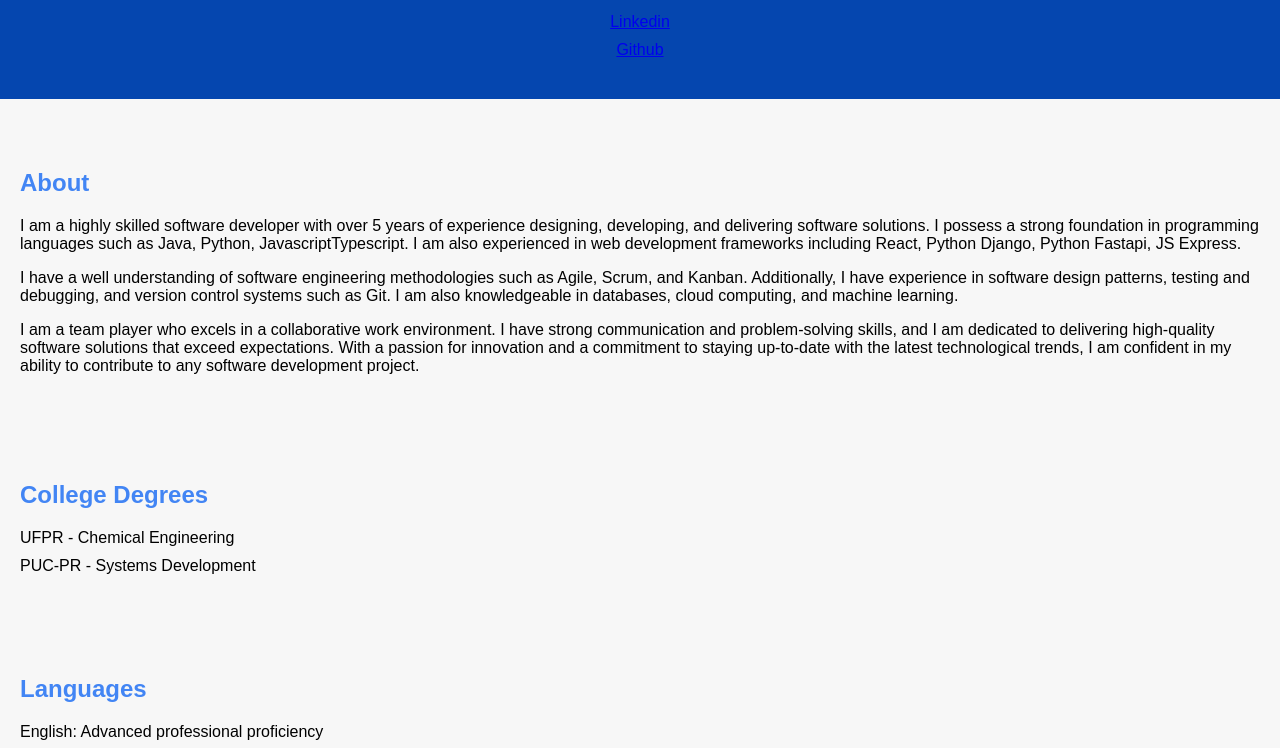
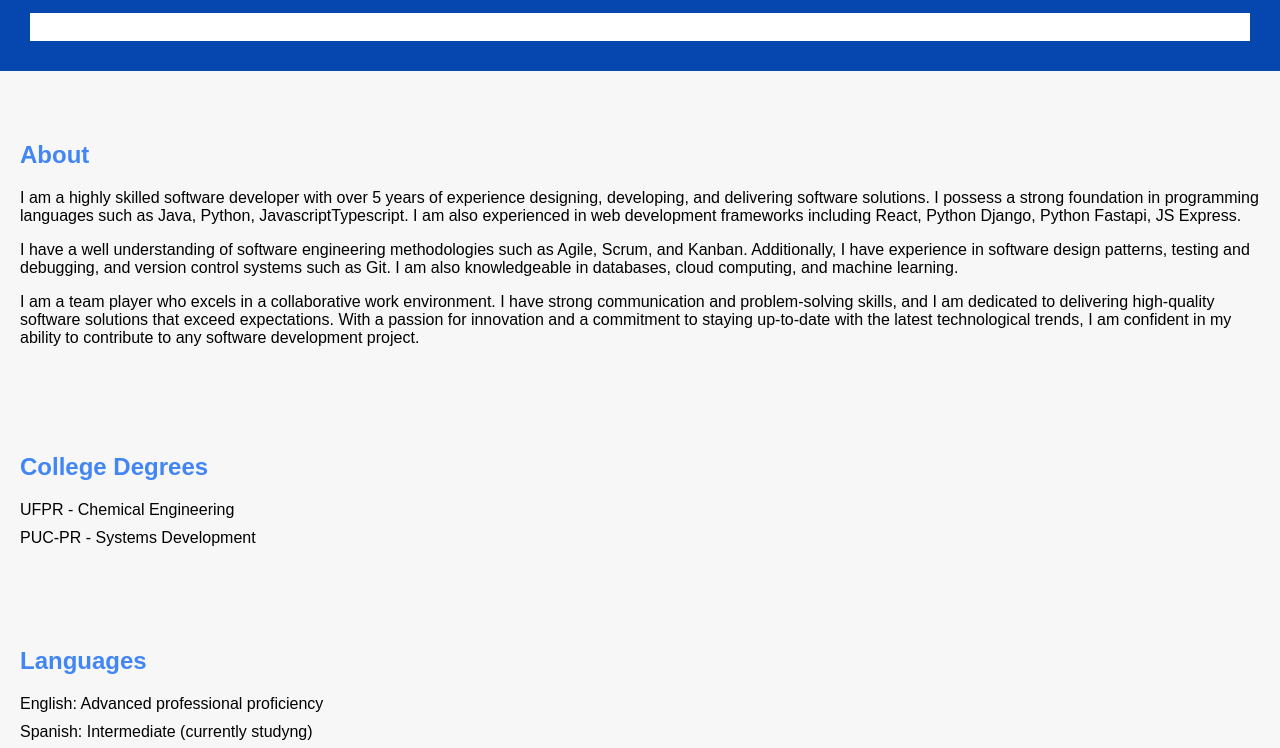
Before and after one commit to guimassoqueto/guimassoqueto.github.io, a plain HTML site: page index.html in a window 1280 px wide. Shown: the part 109-857 px from the top of the page. Drawn offline with Linux system fonts and the light colour scheme.

Commit message:
Update stylesheet.css

```diff
--- a/assets/stylesheet.css
+++ b/assets/stylesheet.css
@@ -32,3 +32,34 @@ ul {
 li {
     margin-bottom: 10px;
 }
+nav {
+    position: sticky;
+    top: 0;
+    background-color: white;
+}
+
+nav li {
+    display: inline-block;
+    margin-right: 5px;
+}
+
+nav li a {
+    text-decoration: none;
+    margin-right: 10px;
+}
+
+nav li a:link {
+    color: #fff;
+}
+
+nav li a:visited {
+     color: #fff;
+}
+
+nav li a:hover {
+     color: #fff;
+}
+
+nav li a:active {
+     color: #fff;
+}
```
